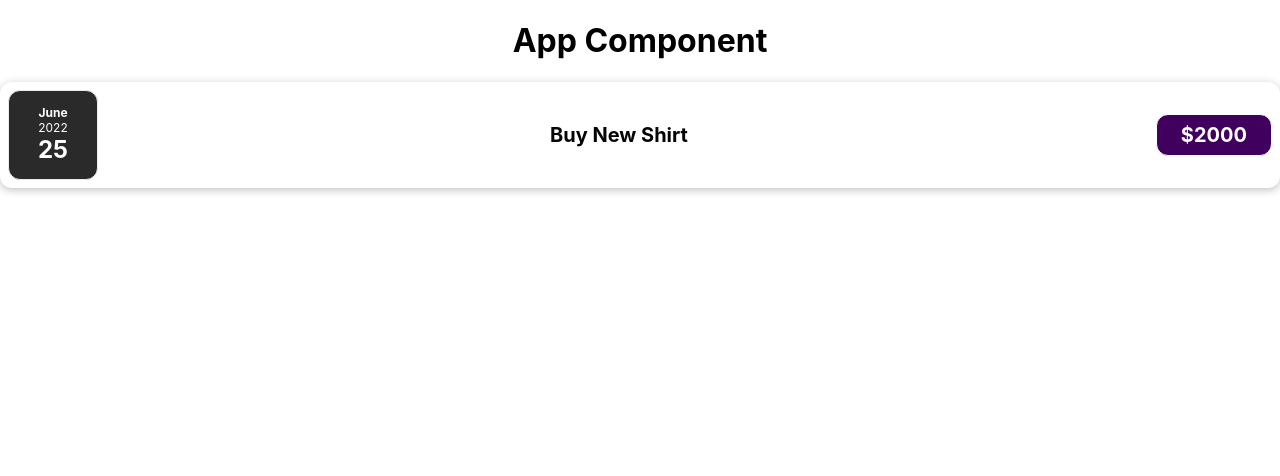
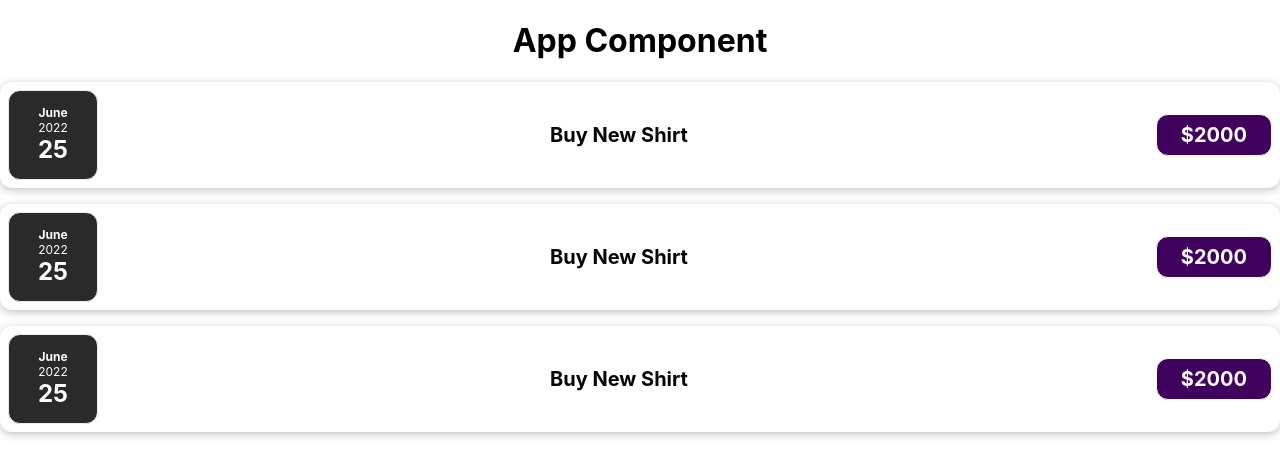
Before and after one commit to MohosinMiah/Learning-React-Framework-Basic-Component-From-Udemy-Course, a React (Create React App) app: page / in a window 1280 px wide. Shown: the top 476 px of the page. Built offline with nearby package versions, Linux system fonts and the light colour scheme.

Commit message:
Organize Component

```diff
--- a/src/App.js
+++ b/src/App.js
@@ -1,17 +1,14 @@
 import './App.css';
-import ExpenseItem from './components/ExpenseItem';
+import Expenses from './components/Expenses/Expenses';
 
 function App() {
 
 
-  const expenses = [
-    {  id: "e1" , title: "Buy New Shirt", amount: 2000, date: new Date(2022, 5, 25) }
-   ]
 
   return (
     <div className="App">
      <h1>App Component</h1>
-     <ExpenseItem title={expenses[0].title} amount={expenses[0].amount} date={expenses[0].date} ></ExpenseItem>
+     <Expenses></Expenses>
     </div>
   );
 }
--- /dev/null
+++ b/src/components/Expenses/Expenses.js
@@ -0,0 +1,25 @@
+
+import ExpenseItem from "./ExpenseItem";
+function Expenses(){
+
+    const expenses = [
+        {  id: "e1" , title: "Buy New Shirt", amount: 2000, date: new Date(2022, 5, 25) },
+        {  id: "e2" , title: "Buy New Shirt", amount: 2000, date: new Date(2022, 5, 25) },
+        {  id: "e3" , title: "Buy New Shirt", amount: 2000, date: new Date(2022, 5, 25) }
+       ]
+
+return (
+    <div className="expenses">
+    {
+  expenses.map(function(expense, index){
+    return <ExpenseItem key={index} title={expense.title} amount={expense.amount} date={expense.date} ></ExpenseItem>
+  })
+    }
+
+
+    </div>
+);
+
+}
+
+export default Expenses
```
Also changed, not shown: src/components/Expenses/ExpenseData.js (renamed from src/components/ExpenseData.js), src/components/Expenses/ExpenseDate.css (renamed from src/components/ExpenseDate.css), src/components/Expenses/ExpenseItem.css (renamed from src/components/ExpenseItem.css), src/components/Expenses/ExpenseItem.js (renamed from src/components/ExpenseItem.js).
